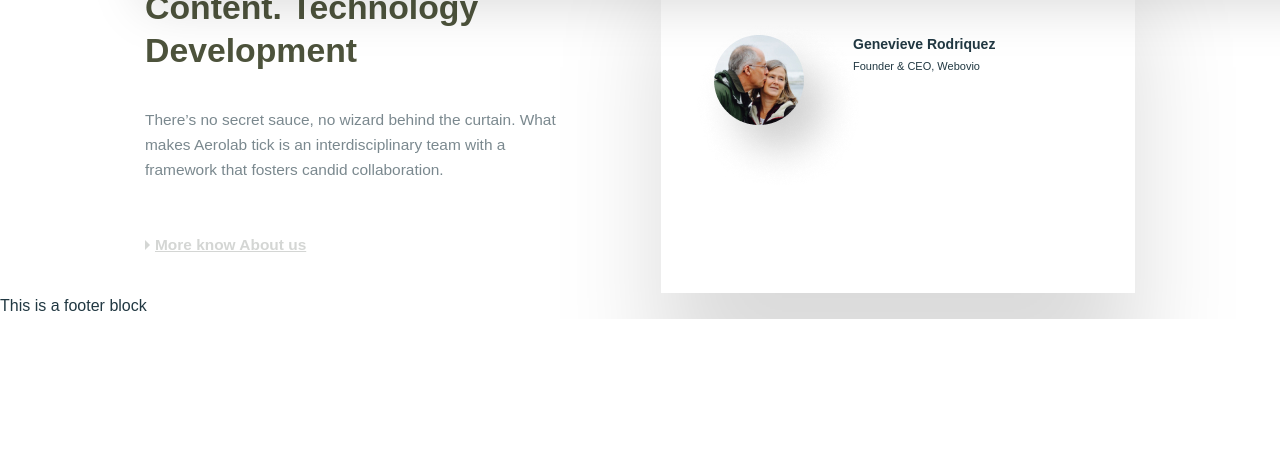
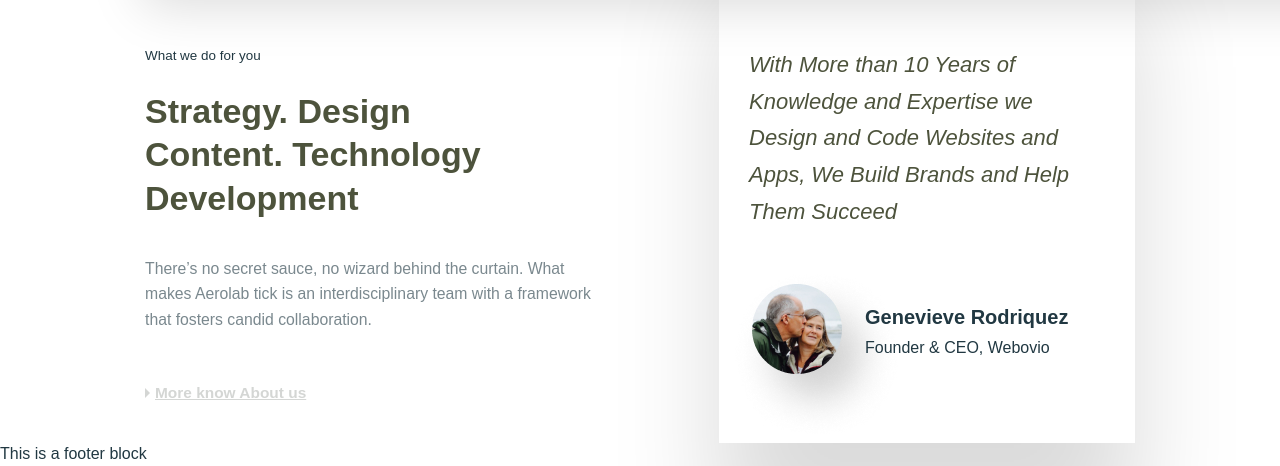
Before and after one commit to enterkvas/Webovio, a plain HTML site: page index.html in a window 1280 px wide. Shown: the part 851-1317 px from the top of the page. Before the commit the page ends 1170 px from the top, so only its background shows below. Drawn offline with Linux system fonts and the light colour scheme; files whose address does not match are found by name; a web font is replaced by a local one.

Commit message:
17: header, hero, services (services without padding-bottom) are completely ready.

```diff
--- a/scss/base/_base.scss
+++ b/scss/base/_base.scss
@@ -2,7 +2,9 @@ html,
 body {
   height: 100%;
   min-width: 320px;
-  font: var(--default-fz16)/calc(26 / 16) regular normal Poppins, sans-serif;
+  font-size: var(--default-fz16);
+  font-family: Poppins, sans-serif;
+  line-height: 1.4;
   color: var(--black);
 }
 
--- a/scss/blocks/_group.scss
+++ b/scss/blocks/_group.scss
@@ -22,7 +22,7 @@
   &__author {
     font-size: 14px;
     font-weight: 700;
-    margin-bottom: 2px;
+    margin-bottom: 4px;
   }
 
   &__position {
@@ -46,33 +46,67 @@
   }
 
   @media (min-width: 992px) {
-    max-width: 474px;
-    padding: 0 42px;
     box-shadow: 0px 100px 100px 0px rgba(0, 0, 0, 14.59%);
+
+    &__text {
+      padding: 0 30px 0;
+      font-size: 20px;
+      margin-bottom: 36px;
+    }
+
+    &__copyright {
+      margin: 36px 0 0 -40px;
+    }
+
+    &__author {
+      margin-bottom: 4px;
+      font-size: 18px;
+      line-height: calc(33 / 22);
+    }
+
+    &__position {
+      font-size: 14px;
+    }
+  }
+
+  @media (min-width: 1200px) {
+
+    &__text {
+      padding: 0 20px 0;
+
+      font-size: 22px;
+    }
+
+    &__author {
+      font-size: 20px;
+    }
+
+    &__position {
+      font-size: var(--default-fz16);
+    }
   }
 
   @media (min-width: 1440px) {
 
     &__text {
+      padding: 0 30px 0;
       margin-bottom: 36px;
       font-size: 24px;
       line-height: calc(40 / 24);
     }
 
     &__copyright {
-      margin: 30px 0 0 -40px;
+      margin: 32px 0 0 -40px;
     }
-
-    &__position {
-      font-size: var(--default-fz16);
-    }
-
 
     &__author {
       font-size: 22px;
       line-height: calc(33 / 22);
     }
 
+    &__position {
+      font-size: var(--default-fz16);
+    }
   }
 
   // &__text {
--- a/scss/blocks/_heading.scss
+++ b/scss/blocks/_heading.scss
@@ -28,7 +28,7 @@ h1 {
 }
 
 h2 {
-  @include adaptive-font_320(36, 16);
+  @include adaptive-font_320(36, 18);
   font-weight: 700;
   line-height: calc(46 / 36);
   color: var(--black-add);
@@ -40,7 +40,7 @@ h2 {
 }
 
 .subtitle {
-  @include adaptive-font_320(16, 11);
+  @include adaptive-font_320(16, 14);
   font-weight: 400;
   line-height: 1.4;
 
--- a/scss/sections/_hero.scss
+++ b/scss/sections/_hero.scss
@@ -71,7 +71,6 @@
   &__subtitle {
     max-width: 200px;
     margin-bottom: 12px;
-    letter-spacing: 1px;
 
     @media (min-width: 424px) {
       // max-width: 270px;
@@ -91,12 +90,16 @@
       max-width: 490px;
       margin-bottom: 52px;
     }
+
+    @media (min-width: 1440px) {
+      max-width: 550px;
+    }
   }
 
   &__slide {
     & img {
 
-      @media (min-width: 1441px) {
+      @media (min-width: 1440px) {
         min-width: 100%;
       }
     }
--- a/scss/sections/_services.scss
+++ b/scss/sections/_services.scss
@@ -43,7 +43,7 @@
   @media (min-width: 768px) {
 
     &__text {
-      margin-bottom: 36px;
+      margin-bottom: 40px;
     }
 
     &__pretitle {
@@ -68,8 +68,9 @@
     }
 
     &__text {
-      max-width: 440px;
-      padding-right: 5px;
+      width: 440px;
+      padding: 150px 5px 0 0;
+
     }
 
     &__pretitle {
@@ -88,14 +89,10 @@
 
   @media (min-width: 1200px) {
 
-    &__row {
-      display: flex;
-      justify-content: space-between;
-    }
+    &__text {
+      width: 460px;
+      padding: 150px 5px 0 0;
 
-    &__text {
-      max-width: 440px;
-      padding-right: 5px;
     }
 
     &__pretitle {
@@ -120,7 +117,7 @@
     }
 
     &__text {
-      max-width: 440px;
+      max-width: 500px;
       padding: 240px 5px 0 0;
     }
 
@@ -138,15 +135,24 @@
   }
 
   &__group {
-    padding-top: 20px;
+    padding: 20px 5px 0;
 
     @media (min-width: 768px) {
       padding: 20px 30px 0;
     }
 
+    @media (min-width: 992px) {
+      max-width: 375px;
+      padding: 150px 10px 0;
+    }
+
+    @media (min-width: 1200px) {
+      max-width: 416px;
+    }
+
     @media (min-width: 1440px) {
-      padding: 240px 30px 0;
-
+      max-width: 470px;
+      padding: 240px 10px 0;
     }
   }
 }
```
Also changed, not shown: css/main.css, 1 other file.
